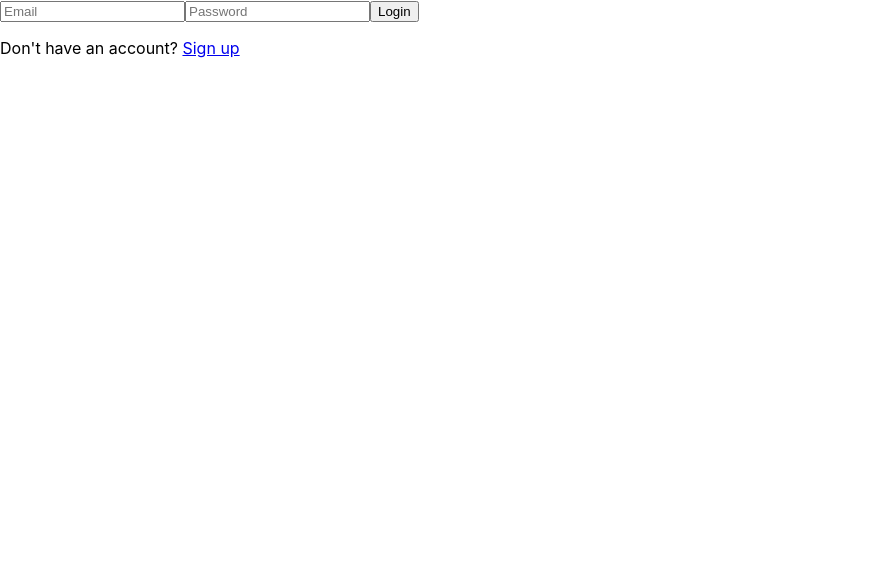
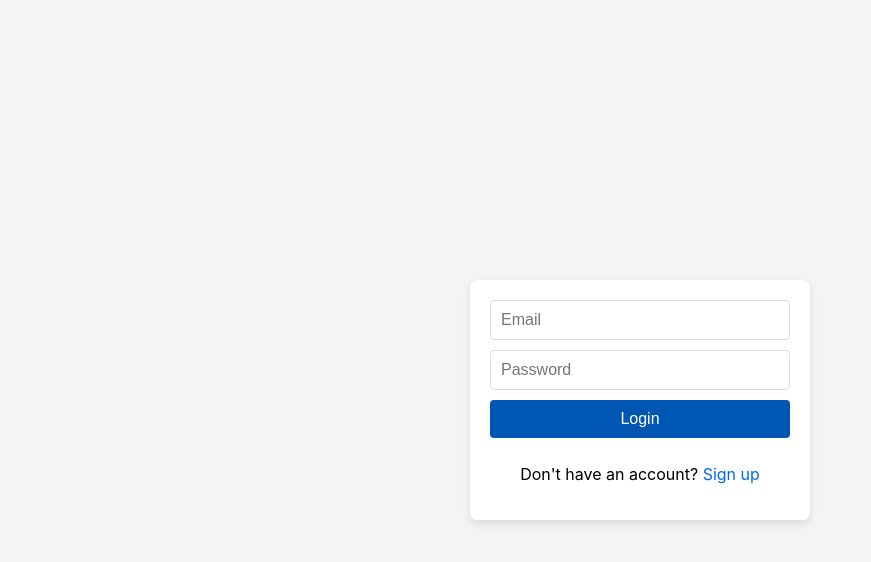
Before and after one commit to djaramil/supabase-login, a React (Create React App) app: page / in a window 1280 px wide. Shown: the top 562 px of the page, without its empty margins (0-871 px from the left). Built offline with nearby package versions, Linux system fonts and the light colour scheme.

Commit message:
updated visual for login and signup

```diff
--- /dev/null
+++ b/src/AuthStyles.css
@@ -0,0 +1,49 @@
+.auth-container {
+    display: flex;
+    justify-content: center;
+    align-items: center;
+    height: 100vh;
+    background-color: #f4f4f4;
+  }
+
+  .auth-form {
+    background: white;
+    padding: 20px;
+    border-radius: 8px;
+    box-shadow: 0 4px 8px rgba(0,0,0,0.1);
+    display: flex;
+    flex-direction: column;
+    gap: 10px;
+    width: 300px;
+  }
+
+  .auth-form input {
+    padding: 10px;
+    border-radius: 4px;
+    border: 1px solid #ddd;
+    font-size: 16px;
+  }
+
+  .auth-form button {
+    background-color: #0056b3;
+    color: white;
+    padding: 10px 20px;
+    border: none;
+    border-radius: 4px;
+    cursor: pointer;
+    font-size: 16px;
+  }
+
+  .auth-form button:hover {
+    background-color: #004494;
+  }
+
+  .auth-form p {
+    text-align: center;
+  }
+
+  .link {
+    color: #0066ee;
+    text-decoration: none;
+    cursor: pointer;
+  }
--- a/src/Login.js
+++ b/src/Login.js
@@ -1,10 +1,12 @@
 import React, { useState } from 'react';
-import { Link } from 'react-router-dom';
+import { Link, useHistory } from 'react-router-dom';
 import supabase from './supabaseClient';
+import './AuthStyles.css'; // Import the styles
 
 function Login() {
     const [email, setEmail] = useState('');
     const [password, setPassword] = useState('');
+    const history = useHistory();
 
     const handleLogin = async (e) => {
         e.preventDefault();
@@ -14,18 +16,18 @@ function Login() {
             alert(error.message);
         } else {
             alert('Logged in successfully!');
+            // Redirect to a dashboard or home page as needed
+            // history.push('/dashboard');
         }
     };
 
     return (
-        <div>
-            <form onSubmit={handleLogin}>
+        <div className="auth-container">
+            <form onSubmit={handleLogin} className="auth-form">
                 <input type="email" placeholder="Email" value={email} onChange={e => setEmail(e.target.value)} />
                 <input type="password" placeholder="Password" value={password} onChange={e => setPassword(e.target.value)} />
                 <button type="submit">Login</button>
-                <p>
-                    Don't have an account? <Link to="/signup">Sign up</Link>
-                </p>
+                <p>Don't have an account? <a className="link" onClick={() => history.push('/signup')}>Sign up</a></p>
             </form>
         </div>
     );
--- a/src/Signup.js
+++ b/src/Signup.js
@@ -1,9 +1,12 @@
 import React, { useState } from 'react';
+import { useHistory } from 'react-router-dom';
 import supabase from './supabaseClient';
+import './AuthStyles.css'; // Import the styles
 
 function Signup() {
     const [email, setEmail] = useState('');
     const [password, setPassword] = useState('');
+    const history = useHistory();
 
     const handleSignup = async (e) => {
         e.preventDefault();
@@ -13,15 +16,17 @@ function Signup() {
             alert(error.message);
         } else {
             alert('Registration successful. Check your email for verification!');
+            history.push('/');
         }
     };
 
     return (
-    <div>
-      <form onSubmit={handleSignup}>
+        <div className="auth-container">
+            <form onSubmit={handleSignup} className="auth-form">
                 <input type="email" placeholder="Email" value={email} onChange={e => setEmail(e.target.value)} />
                 <input type="password" placeholder="Password" value={password} onChange={e => setPassword(e.target.value)} />
                 <button type="submit">Sign Up</button>
+                <p>Already have an account? <a className="link" onClick={() => history.push('/')}>Login here</a></p>
             </form>
         </div>
     );
```
Lines whose indentation alone changed are shown as unchanged.
